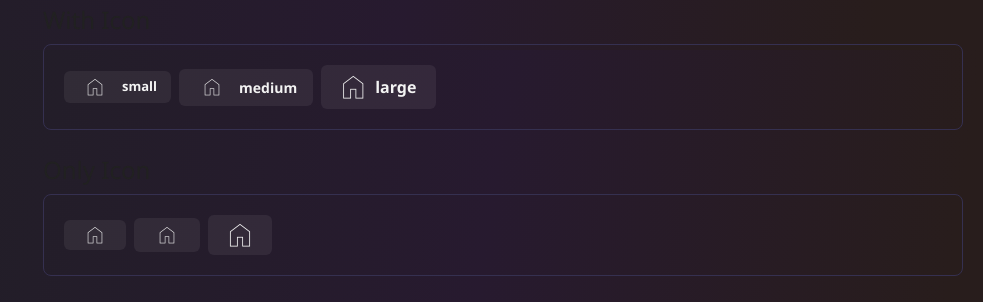
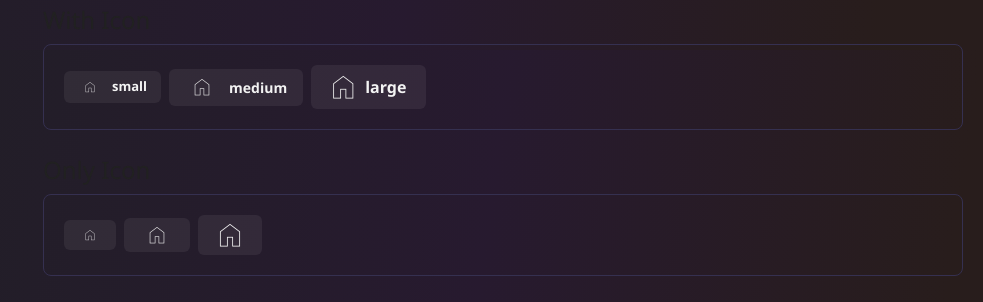
Before and after one commit to ayunierto/ayto-ui-react, a React (Vite) app: page /getting-started in a window 1280 px wide. Shown: the part 750-1052 px from the top of the page, without its empty margins (297-1280 px from the left). Built offline with nearby package versions, Linux system fonts and the light colour scheme; a web font is replaced by a local one.

Commit message:
updated button page

```diff
--- a/src/pages/ButtonPage.tsx
+++ b/src/pages/ButtonPage.tsx
@@ -54,11 +54,11 @@ const ButtonPage = () => {
         </DocsCard>
         <DocsCard title="With Icon" className="items-center">
           <Button size="small" color="default" variant="solid">
-            <Icon icon="home" />
+            <Icon icon="home" size="small" />
             small
           </Button>
           <Button size="medium" color="default" variant="solid">
-            <Icon icon="home" />
+            <Icon icon="home" size="medium" />
             medium
           </Button>
           <Button size="large" color="default" variant="solid">
@@ -68,7 +68,7 @@ const ButtonPage = () => {
         </DocsCard>
         <DocsCard title="Only Icon" className="items-center">
           <Button size="small" color="default" variant="solid">
-            <Icon icon="home" />
+            <Icon icon="home" size="small" />
           </Button>
           <Button size="medium" color="default" variant="solid">
             <Icon icon="home" />
```
